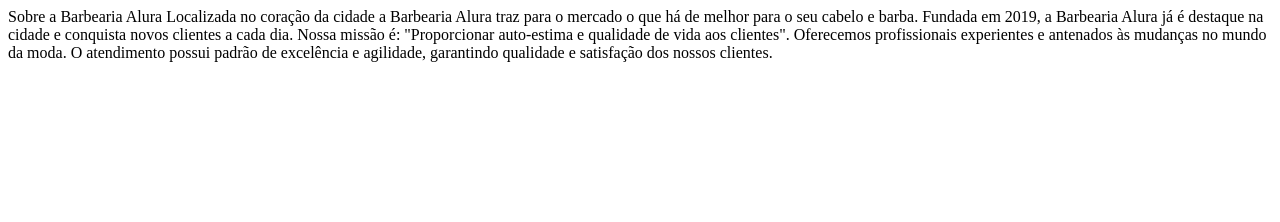
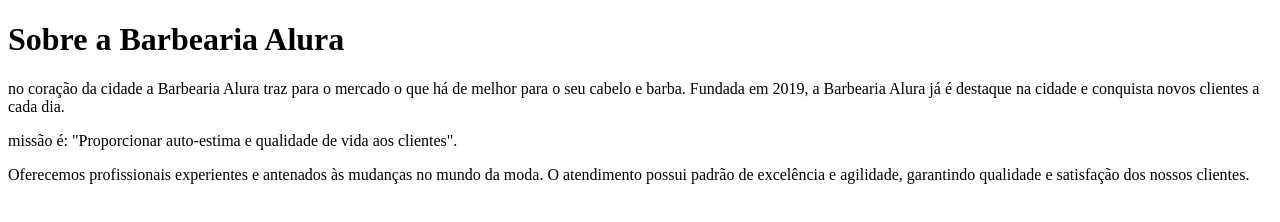
Before and after one commit to RogerioNaves/paginaweb-chiarelli-1b, a plain HTML site: page index.html in a window 1280 px wide. Drawn offline with Linux system fonts and the light colour scheme.

Commit message:
inclusão de tags

```diff
--- a/index.html
+++ b/index.html
@@ -8,14 +8,14 @@
 </head>
 <body>
 
-Sobre a Barbearia Alura
+<h1> Sobre a Barbearia Alura </h1>
 
-Localizada no coração da cidade a Barbearia Alura traz para o mercado o que há de melhor para o seu cabelo e barba. Fundada em 2019, a Barbearia Alura já é destaque na cidade e conquista novos clientes a cada dia.
+<p> no coração da cidade a Barbearia Alura traz para o mercado o que há de melhor para o seu cabelo e barba. Fundada em 2019, a Barbearia Alura já é destaque na cidade e conquista novos clientes a cada dia.</p>
 
-Nossa missão é: "Proporcionar auto-estima e qualidade de vida aos clientes".
+<p>missão é: "Proporcionar auto-estima e qualidade de vida aos clientes".</p>
 
-Oferecemos profissionais experientes e antenados às mudanças no mundo da moda. O atendimento possui padrão de excelência e agilidade, garantindo qualidade e satisfação dos nossos clientes.
-
+<p>Oferecemos profissionais experientes e antenados às mudanças no mundo da moda. O atendimento possui padrão de excelência e agilidade, garantindo qualidade e satisfação dos nossos clientes.
+</p>
 
 
 
```
